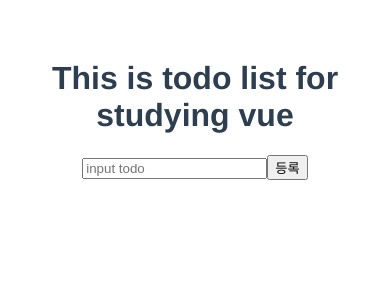
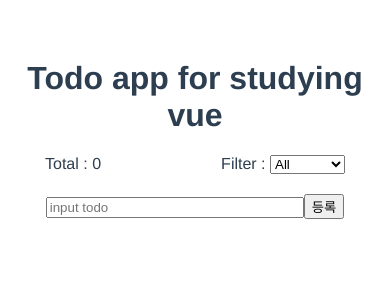
Before and after one commit to korung3195/vue-study, a Vue app: page / in a window 390 px wide. Shown: the top 300 px of the page. Built offline with nearby package versions, Linux system fonts and the light colour scheme.

Commit message:
Implement menu
menu contains total counts and filter menu. Filter can select which status of items to be shown. Then, total counts responsively changes.

```diff
--- a/src/App.vue
+++ b/src/App.vue
@@ -1,9 +1,15 @@
 <template>
   <div id="app">
-    <h1>This is todo list for studying vue</h1>
+    <h1>Todo app for studying vue</h1>
+    <TodoMenu
+      :todoItems="todoItems"
+      :filterStatus="filterStatus"
+      @changeFilterStatus="changeFilterStatus"
+    />
     <TodoInput :pushTodo="pushTodo" />
     <TodoList
       :todoItems="todoItems"
+      :filterStatus="filterStatus"
       @toggleTodo="toggleTodo"
       @deleteTodo="deleteTodo"
     />
@@ -11,6 +17,7 @@
 </template>
 
 <script>
+import TodoMenu from "./components/TodoMenu.vue";
 import TodoInput from "./components/TodoInput.vue";
 import TodoList from "./components/TodoList.vue";
 
@@ -19,12 +26,14 @@ let id = 0;
 export default {
   name: "App",
   components: {
+    TodoMenu,
     TodoInput,
     TodoList,
   },
   data() {
     return {
       todoItems: [],
+      filterStatus: "All",
     };
   },
   methods: {
@@ -42,6 +51,9 @@ export default {
         return { ...item, isDone: !item.isDone };
       });
     },
+    changeFilterStatus(status) {
+      this.filterStatus = status;
+    },
   },
 };
 </script>
--- a/src/components/TodoInput.vue
+++ b/src/components/TodoInput.vue
@@ -9,6 +9,7 @@
 
 <script>
 export default {
+  name: "TodoInput",
   props: {
     pushTodo: { type: Function },
   },
@@ -17,7 +18,6 @@ export default {
       todo: "",
     };
   },
-  name: "TodoInput",
   methods: {
     handleSubmit(e) {
       e.preventDefault();
@@ -28,5 +28,11 @@ export default {
 };
 </script>
 
-<style>
+<style scoped>
+div {
+  padding: 20px;
+}
+input {
+  width: 250px;
+}
 </style>
--- a/src/components/TodoList.vue
+++ b/src/components/TodoList.vue
@@ -1,7 +1,7 @@
 <template>
   <ul class="TodoList">
     <li
-      v-for="{ content, isDone, id } in todoItems"
+      v-for="{ content, isDone, id } in filteredTodoList"
       :key="id"
       :class="{ isDone }"
     >
@@ -19,6 +19,7 @@ export default {
   name: "TodoList",
   props: {
     todoItems: { type: Array },
+    filterStatus: { type: String },
   },
   methods: {
     toggleTodo(id) {
@@ -26,6 +27,15 @@ export default {
     },
     deleteTodo(id) {
       this.$emit("deleteTodo", id);
+    },
+  },
+  computed: {
+    filteredTodoList() {
+      return this.todoItems.filter(
+        ({ isDone }) =>
+          this.filterStatus === "All" ||
+          (this.filterStatus === "Done") === isDone
+      );
     },
   },
 };
@@ -38,6 +48,7 @@ ul {
   align-items: center;
   list-style-type: none;
   padding: 0;
+  margin: 0;
 }
 li {
   display: flex;
@@ -45,9 +56,6 @@ li {
   width: 300px;
   margin: 5px 0;
 }
-li > button {
-  margin-left: 5px;
-}
 li.isDone {
   text-decoration-line: line-through;
 }
--- /dev/null
+++ b/src/components/TodoMenu.vue
@@ -0,0 +1,46 @@
+<template>
+  <div class="TodoMenu">
+    <div>Total : {{ count }}</div>
+    <div>
+      <label for="todoFilter">Filter : </label>
+      <select id="todoFilter" @change="changeFilterStatus">
+        <option value="All">All</option>
+        <option value="Done">Done</option>
+        <option value="NotDone">NotDone</option>
+      </select>
+    </div>
+  </div>
+</template>
+
+<script>
+export default {
+  name: "TodoMenu",
+  props: {
+    todoItems: { type: Array },
+    filterStatus: { type: String },
+  },
+  methods: {
+    changeFilterStatus({ target }) {
+      this.$emit("changeFilterStatus", target.value);
+    },
+  },
+  computed: {
+    count() {
+      return this.todoItems.filter(
+        ({ isDone }) =>
+          this.filterStatus === "All" ||
+          (this.filterStatus === "Done") === isDone
+      ).length;
+    },
+  },
+};
+</script>
+
+<style scoped>
+.TodoMenu {
+  display: flex;
+  justify-content: space-between;
+  width: 300px;
+  margin: 0 auto;
+}
+</style>
```
